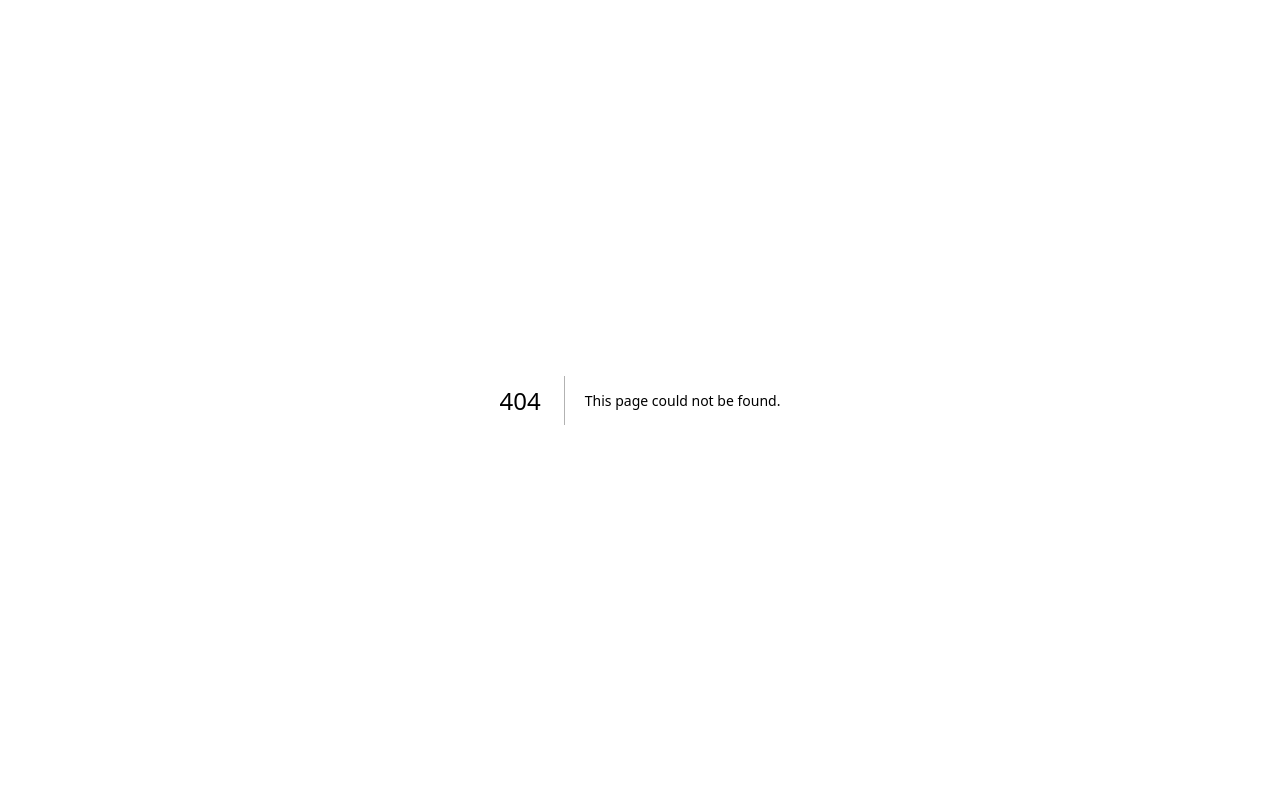
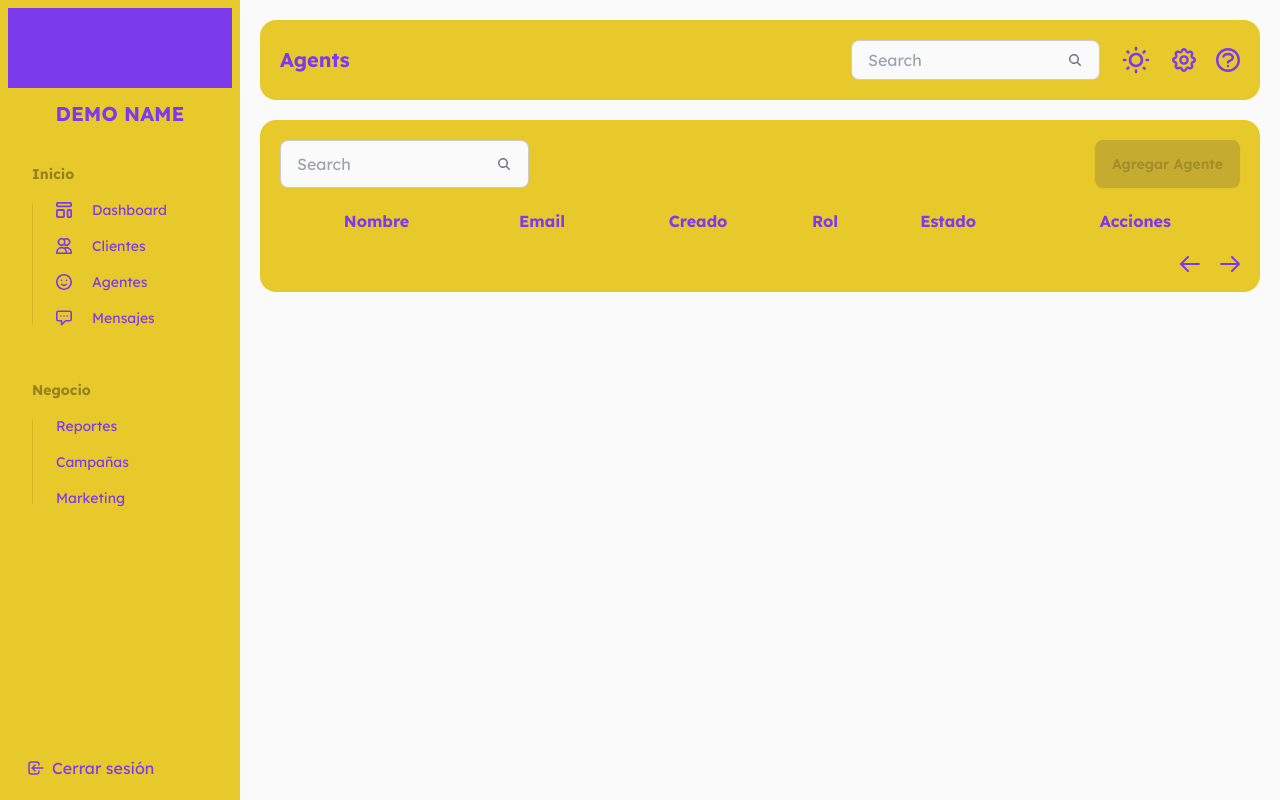
Before and after one commit to RSTArgentina/chatbot-dashboard, a Next.js app: page /agents in a window 1280 px wide. Before the commit this address had no page. Built offline with nearby package versions, Linux system fonts and the light colour scheme.

Commit message:
commit: progress

```diff
--- /dev/null
+++ b/src/app/(general)/agents/page.jsx
@@ -0,0 +1,35 @@
+import { ArrowLeft, ArrowRight } from "@/assets/icons";
+import { Search } from "@/components";
+import React from "react";
+
+export default function Agents() {
+  return (
+    <div className='flex flex-col gap-5 p-5 m-5 bg-primary rounded-2xl text-secondary'>
+      <div className='flex justify-between'>
+        <Search className='h-12' />
+        <button className='btn-md btn-disabled btn btn-secondary'>
+          Agregar Agente
+        </button>
+      </div>
+
+      <table className='w-full'>
+        <tr>
+          <th>Nombre</th>
+          <th>Email</th>
+          <th>Creado</th>
+          <th>Rol</th>
+          <th>Estado</th>
+          <th>Acciones</th>
+        </tr>
+        <tr>
+          <td></td>
+        </tr>
+      </table>
+
+      <div className='flex justify-end gap-5'>
+        <ArrowLeft />
+        <ArrowRight />
+      </div>
+    </div>
+  );
+}
--- /dev/null
+++ b/src/app/(general)/clients/page.jsx
@@ -0,0 +1,33 @@
+import { ArrowLeft, ArrowRight } from "@/assets/icons";
+import { Search } from "@/components";
+import React from "react";
+
+export default function Clients() {
+  return (
+    <div className='flex flex-col gap-5 p-5 m-5 bg-primary rounded-2xl text-secondary'>
+      <div className='flex justify-between'>
+        <Search className='h-12' />
+        <button className='btn-md btn-disabled btn btn-secondary'>
+          Agregar Cliente
+        </button>
+      </div>
+
+      <table className='w-full'>
+        <tr>
+          <th>Nombre</th>
+          <th>Telefono</th>
+          <th>Creado</th>
+          <th>Acciones</th>
+        </tr>
+        <tr>
+          <td></td>
+        </tr>
+      </table>
+
+      <div className='flex justify-end gap-5'>
+        <ArrowLeft />
+        <ArrowRight />
+      </div>
+    </div>
+  );
+}
--- /dev/null
+++ b/src/app/(general)/message/page.jsx
@@ -0,0 +1,33 @@
+import { ArrowLeft, ArrowRight } from "@/assets/icons";
+import { Search } from "@/components";
+import React from "react";
+
+export default function Message() {
+  return (
+    <div className='flex flex-col gap-5 p-5 m-5 bg-primary rounded-2xl text-secondary'>
+      <div className='flex justify-between'>
+        <Search className='h-12' />
+        <button className='btn-md btn-disabled btn btn-secondary'>
+          Agregar Mensaje
+        </button>
+      </div>
+
+      <table className='w-full'>
+        <tr>
+          <th>Referencia</th>
+          <th>Mensaje</th>
+          <th>Creado</th>
+          <th>Acciones</th>
+        </tr>
+        <tr>
+          <td></td>
+        </tr>
+      </table>
+
+      <div className='flex justify-end gap-5'>
+        <ArrowLeft />
+        <ArrowRight />
+      </div>
+    </div>
+  );
+}
--- a/src/assets/icons/index.js
+++ b/src/assets/icons/index.js
@@ -13,6 +13,10 @@ export { default as Dashboard } from "./dashboard.svg";
 export { default as Message } from "./message.svg";
 export { default as LogOut } from "./logout.svg";
 
+// CLIENTS
+export { default as ArrowLeft } from "./arrowL.svg";
+export { default as ArrowRight } from "./arrowR.svg";
+
 // CARD
 export { default as People } from "./people.svg";
 
--- a/src/components/Card.jsx
+++ b/src/components/Card.jsx
@@ -2,7 +2,7 @@ import { People } from "@/assets/icons";
 
 export default function Card() {
   return (
-    <div className='flex justify-start gap-5 p-5 bg-primary text-secondary rounded-2xl hover:bg-yellow-300 max-h-40'>
+    <div className='flex justify-start gap-5 p-5 bg-primary text-secondary rounded-2xl hover:bg-yellow-300 max-h-44'>
       <People className='min-w-5 min-h-5 ' />
       <div className='flex flex-col gap-5'>
         <h1>Total Users</h1>
--- a/src/components/Navbar.jsx
+++ b/src/components/Navbar.jsx
@@ -1,13 +1,20 @@
-import { Help, Setting, WhatsApp } from "@/assets/icons";
+"use client";
+
+import { Help, Setting } from "@/assets/icons";
 import { Search, Switch } from ".";
+import { usePathname } from "next/navigation";
 
 export default function navbar() {
+  const pathname = usePathname();
+
   return (
     <div className='flex items-center justify-between p-5 m-5 bg-primary text-secondary rounded-2xl'>
-      <h1 className='text-xl font-bold'>Dashboard</h1>
+      <h1 className='text-xl font-bold'>
+        {pathname.substring(1, 2).toUpperCase() + pathname.slice(2)}
+      </h1>
 
       <div className='flex items-center gap-5'>
-        <Search />
+        <Search className='h-10' />
         <Switch />
         <Setting className='w-6 h-6' />
         <Help className='w-6 h-6' />
--- a/src/components/Panel.jsx
+++ b/src/components/Panel.jsx
@@ -5,16 +5,14 @@ export default function Panel() {
     <div className='flex flex-col gap-5 p-5 bg-primary text-secondary rounded-2xl'>
       <h1>Ultimos clientes</h1>
       <table>
-        <thead>
+        <tr>
           <th>Nombre</th>
           <th>Numero</th>
           <th>Accion</th>
-        </thead>
-        <tbody>
-          <tr>
-            <td></td>
-          </tr>
-        </tbody>
+        </tr>
+        <tr>
+          <td></td>
+        </tr>
       </table>
     </div>
   );
--- a/src/components/Search.jsx
+++ b/src/components/Search.jsx
@@ -1,8 +1,10 @@
 import React from "react";
 
-export default function Search() {
+export default function Search({ className }) {
   return (
-    <label className='flex items-center h-10 gap-2 input input-bordered text-neutral'>
+    <label
+      className={`flex ${className} items-center gap-2 input input-bordered text-neutral`}
+    >
       <input type='text' className='grow' placeholder='Search' />
       <svg
         xmlns='http://www.w3.org/2000/svg'
--- a/src/components/Sidebar.jsx
+++ b/src/components/Sidebar.jsx
@@ -1,40 +1,44 @@
 import { Dashboard, Clients, Agents, Message, LogOut } from "@/assets/icons";
+import Link from "next/link";
 
 export default function Sidebar() {
   return (
     <div className='sticky top-0 left-0 flex flex-col justify-between h-screen p-2 pb-5 bg-primary text-secondary'>
       <div className='flex flex-col gap-5'>
-        <div className='flex flex-col items-center justify-center gap-3'>
+        <Link
+          href='/dashboard'
+          className='flex flex-col items-center justify-center gap-3'
+        >
           <div className='w-full h-20 bg-secondary'></div>
           <h1 className='text-xl font-bold'>DEMO NAME</h1>
-        </div>
+        </Link>
         <ul className='w-56 menu [&>li>ul>li>a]:gap-5'>
           <li>
             <h2 className='menu-title'>Inicio</h2>
             <ul>
               <li>
-                <a>
+                <Link href='/dashboard'>
                   <Dashboard className='w-4 h-4' />
                   Dashboard
-                </a>
+                </Link>
               </li>
               <li>
-                <a>
+                <Link href='/clients'>
                   <Clients className='w-4 h-4' />
                   Clientes
-                </a>
+                </Link>
               </li>
               <li>
-                <a>
+                <Link href='/agents'>
                   <Agents className='w-4 h-4' />
                   Agentes
-                </a>
+                </Link>
               </li>
               <li>
-                <a>
+                <Link href='/message'>
                   <Message className='w-4 h-4' />
                   Mensajes
-                </a>
+                </Link>
               </li>
             </ul>
           </li>
```
Also changed, not shown: src/assets/icons/arrowL.svg (added), src/assets/icons/arrowR.svg (added).
